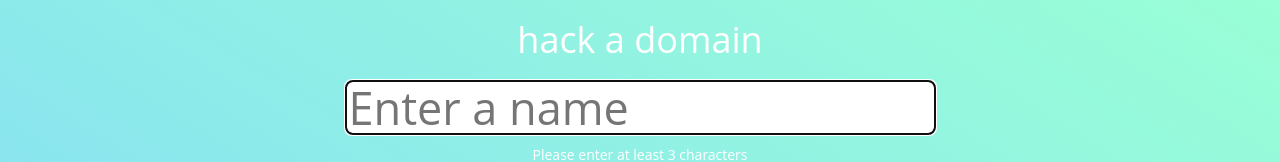
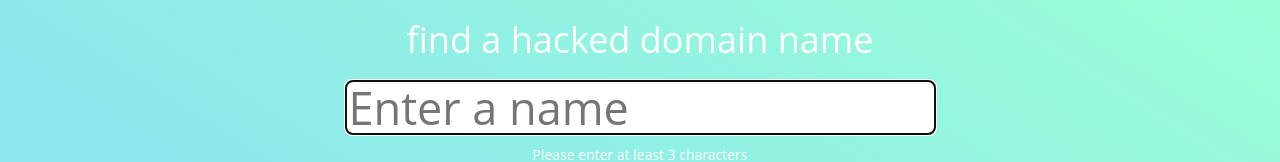
Before and after one commit to SkyWox/domainhack, a React (Create React App) app in the folder client/: page / in a window 1280 px wide. Shown: the top 162 px of the page. Built offline with nearby package versions, Linux system fonts and the light colour scheme; no server answers.

Commit message:
change title text

```diff
--- a/client/src/App.js
+++ b/client/src/App.js
@@ -90,7 +90,7 @@ class App extends Component {
   render() {
     return (
       <div className="App">
-        <h1>hack a domain</h1>
+        <h1>find a hacked domain name</h1>
 
         <h1>
           <input
```
